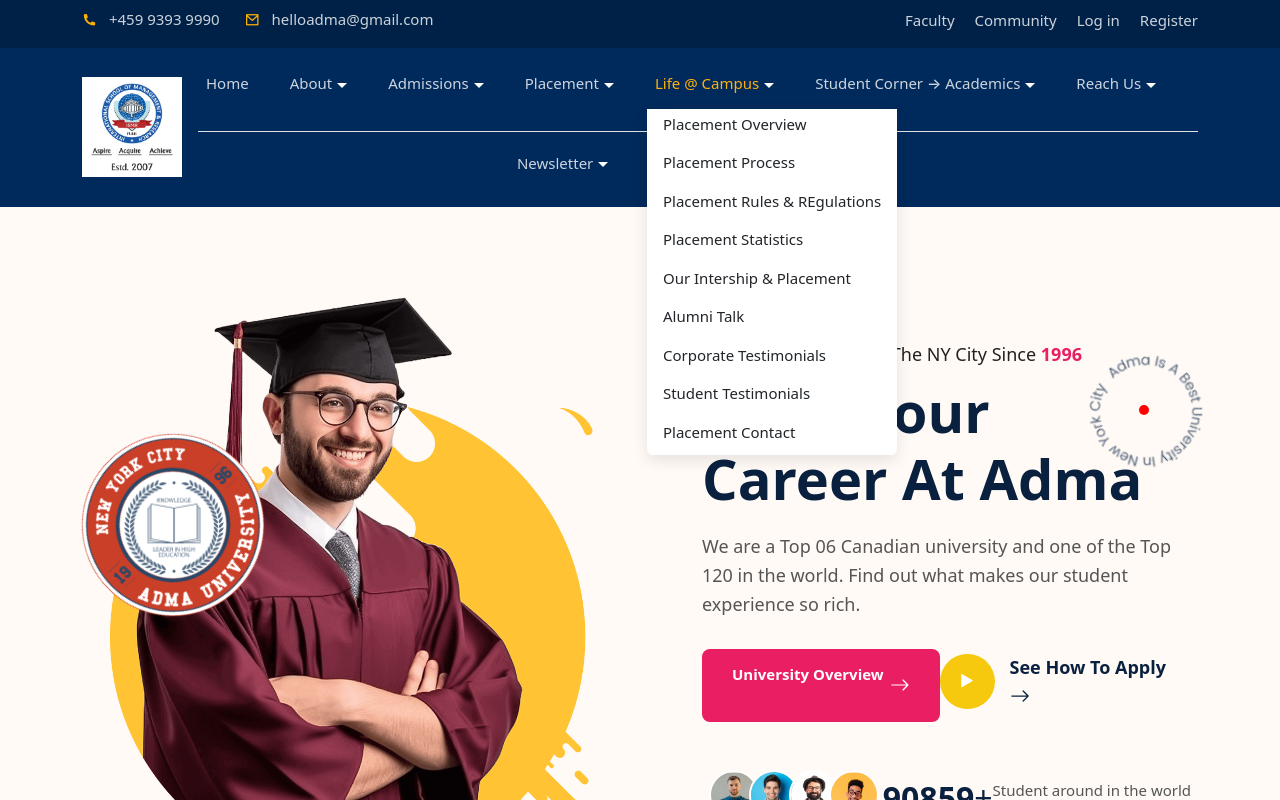
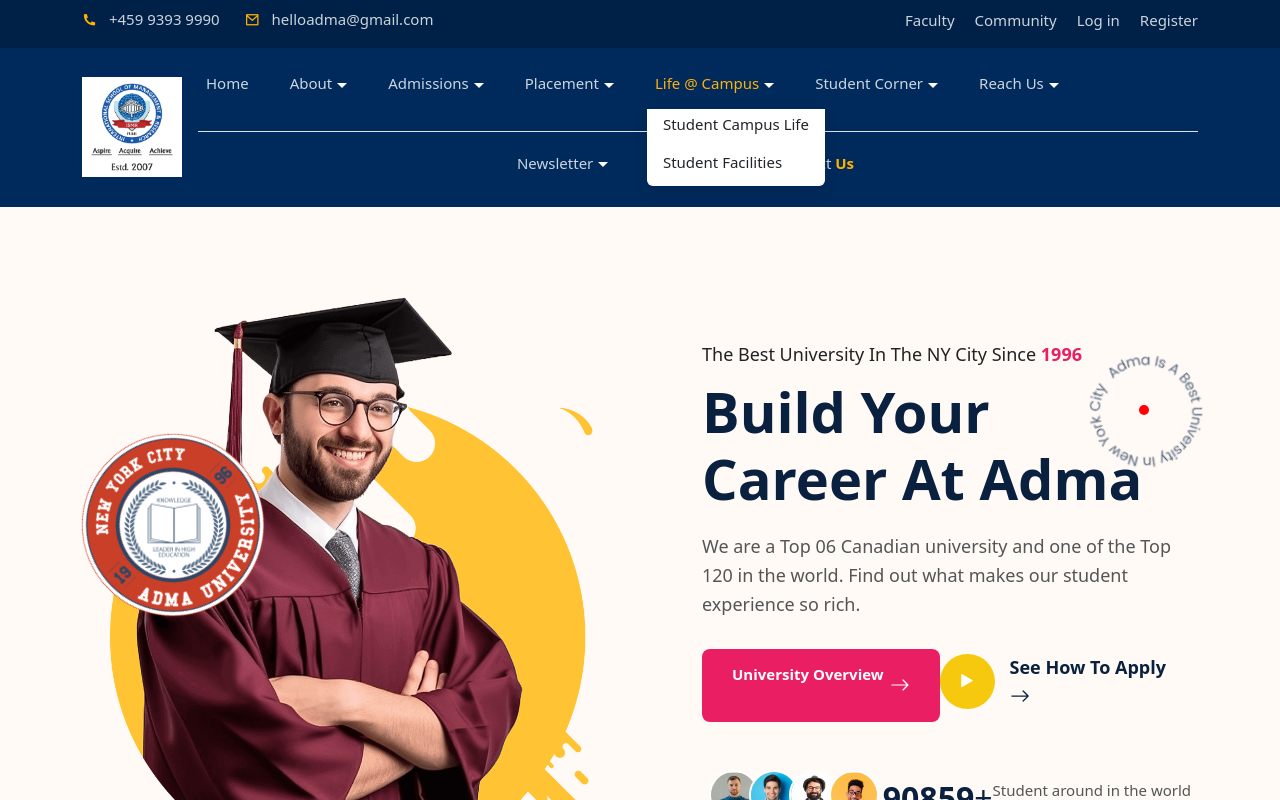
Before and after one commit to foxbhagyashri/ismrcollege, a React (Vite) app: page / in a window 1280 px wide. Both pictures are taken after a click on the link "Life @ Campus". Shown: the top 800 px of the page. Built offline with nearby package versions, Linux system fonts and the light colour scheme.

Commit message:
updateheader

```diff
--- a/src/component/Header.jsx
+++ b/src/component/Header.jsx
@@ -220,48 +220,13 @@ const Header = () => {
                 </a>
                 <ul className="dropdown-menu">
                   <li>
-                    <a href="fitness-athletics.html" className="dropdown-item">
-                      Placement Overview
+                    <a href="university-life.html" className="dropdown-item">
+                      Student Campus Life
                     </a>
                   </li>
                   <li>
-                    <a href="fitness-athletics.html" className="dropdown-item">
-                      Placement Process
-                    </a>
-                  </li>
-                  <li>
-                    <a href="fitness-athletics.html" className="dropdown-item">
-                      Placement Rules & REgulations
-                    </a>
-                  </li>
-                  <li>
-                    <a href="fitness-athletics.html" className="dropdown-item">
-                      Placement  Statistics
-                    </a>
-                  </li>
-                  <li>
-                    <a href="fitness-athletics.html" className="dropdown-item">
-                      Our Intership & Placement
-                    </a>
-                  </li>
-                  <li>
-                    <a href="fitness-athletics.html" className="dropdown-item">
-                      Alumni Talk
-                    </a>
-                  </li>
-                  <li>
-                    <a href="fitness-athletics.html" className="dropdown-item">
-                      Corporate  Testimonials
-                    </a>
-                  </li>
-                  <li>
-                    <a href="fitness-athletics.html" className="dropdown-item">
-                      Student Testimonials
-                    </a>
-                  </li>
-                  <li>
-                    <a href="fitness-athletics.html" className="dropdown-item">
-                      Placement Contact
+                    <a href="university-life.html" className="dropdown-item">
+                      Student Facilities
                     </a>
                   </li>
                 </ul>
@@ -274,30 +239,7 @@ const Header = () => {
                   className="nav-link dropdown-toggle"
                   data-bs-toggle="dropdown"
                 >
-                  Student Corner → Academics
-                </a>
-                <ul className="dropdown-menu">
-                  <li>
-                    <a href="university-life.html" className="dropdown-item">
-                      Student Campus Life
-                    </a>
-                  </li>
-                  <li>
-                    <a href="university-life.html" className="dropdown-item">
-                      Student Facilities
-                    </a>
-                  </li>
-                </ul>
-              </li>
-
-              {/* Reach Us */}
-              <li className="nav-item dropdown">
-                <a
-                  href="#"
-                  className="nav-link dropdown-toggle"
-                  data-bs-toggle="dropdown"
-                >
-                  Reach Us
+                  Student Corner
                 </a>
                 <ul className="dropdown-menu">
                   <li>
@@ -348,6 +290,27 @@ const Header = () => {
                 </ul>
               </li>
 
+              {/* Reach Us */}
+              <li className="nav-item dropdown">
+                <a
+                  href="#"
+                  className="nav-link dropdown-toggle"
+                  data-bs-toggle="dropdown"
+                >
+                  Reach Us
+                </a>
+                <ul className="dropdown-menu">
+                  <li>
+                    <a href="university-life.html" className="dropdown-item">
+                     How To Reach
+                    </a>
+                  </li>
+
+
+
+                </ul>
+              </li>
+
               {/* ✅ Add Newsletter / NAAC / Contact inside mobile menu */}
               <div className="d-lg-none mt-3 border-top pt-2">
                 <ul className="navbar-nav">
@@ -365,7 +328,15 @@ const Header = () => {
                           href="university-life.html"
                           className="dropdown-item"
                         >
-                          How To Reach
+                          August 2025
+                        </a>
+                      </li>
+                      <li>
+                        <a
+                          href="university-life.html"
+                          className="dropdown-item"
+                        >
+                          September 2025
                         </a>
                       </li>
                     </ul>
@@ -439,7 +410,12 @@ const Header = () => {
                 <ul className="dropdown-menu">
                   <li>
                     <a href="university-life.html" className="dropdown-item">
-                      How To Reach
+                    August 2025
+                    </a>
+                  </li>
+                  <li>
+                    <a href="university-life.html" className="dropdown-item">
+                    September 2025
                     </a>
                   </li>
                 </ul>
```
